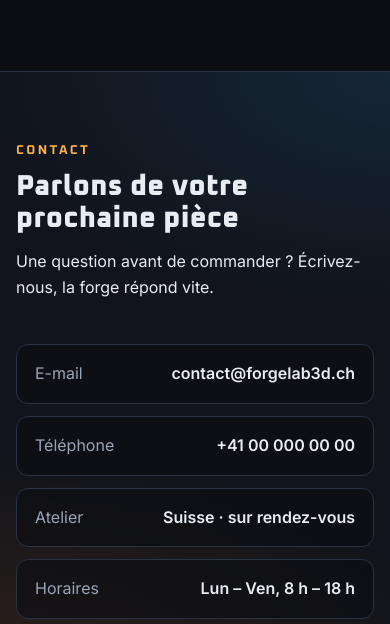
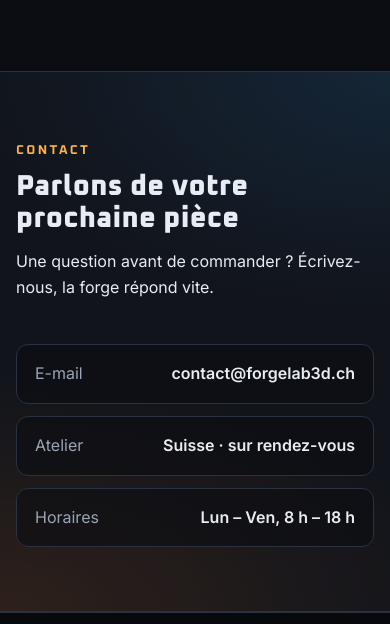
Before and after one commit to orochirambow/forgelab-3d-website, a plain HTML site: page index.html in a window 390 px wide. Shown: the part 10051-10675 px from the top of the page. Drawn offline with Linux system fonts and the light colour scheme.

Commit message:
Retire le numéro de téléphone du site
Co-Authored-By: Claude Opus 5.5 <noreply@anthropic.com>
Claude-Session: https://claude.ai/code/session_015ix1v2wHWTJ4ujcb879Swt

```diff
--- a/index.html
+++ b/index.html
@@ -295,7 +295,6 @@
         </div>
         <ul class="contact-list">
           <li><span>E-mail</span><a href="mailto:contact@forgelab3d.ch" data-contact-email>contact@forgelab3d.ch</a></li>
-          <li><span>Téléphone</span><a href="tel:+41000000000" data-contact-phone>+41 00 000 00 00</a></li>
           <li><span>Atelier</span><b data-contact-city>Suisse · sur rendez-vous</b></li>
           <li><span>Horaires</span><b>Lun – Ven, 8 h – 18 h</b></li>
         </ul>
--- a/js/config.js
+++ b/js/config.js
@@ -5,7 +5,6 @@
 window.FORGELAB_CONFIG = {
   // Coordonnées affichées dans la section Contact
   email: "contact@forgelab3d.ch",
-  phone: "+41 00 000 00 00",
   city: "Suisse · sur rendez-vous",
 
   // Adresse du service qui reçoit le formulaire de devis.
--- a/js/main.js
+++ b/js/main.js
@@ -9,7 +9,6 @@
 
   // Contact details from config
   if (cfg.email) $$("[data-contact-email]").forEach(function (a) { a.href = "mailto:" + cfg.email; a.textContent = cfg.email; });
-  if (cfg.phone) $$("[data-contact-phone]").forEach(function (a) { a.href = "tel:" + cfg.phone.replace(/\s+/g, ""); a.textContent = cfg.phone; });
   if (cfg.city) $$("[data-contact-city]").forEach(function (b) { b.textContent = cfg.city; });
 
   // Mobile nav
```
Also changed, not shown: 1 other file.
